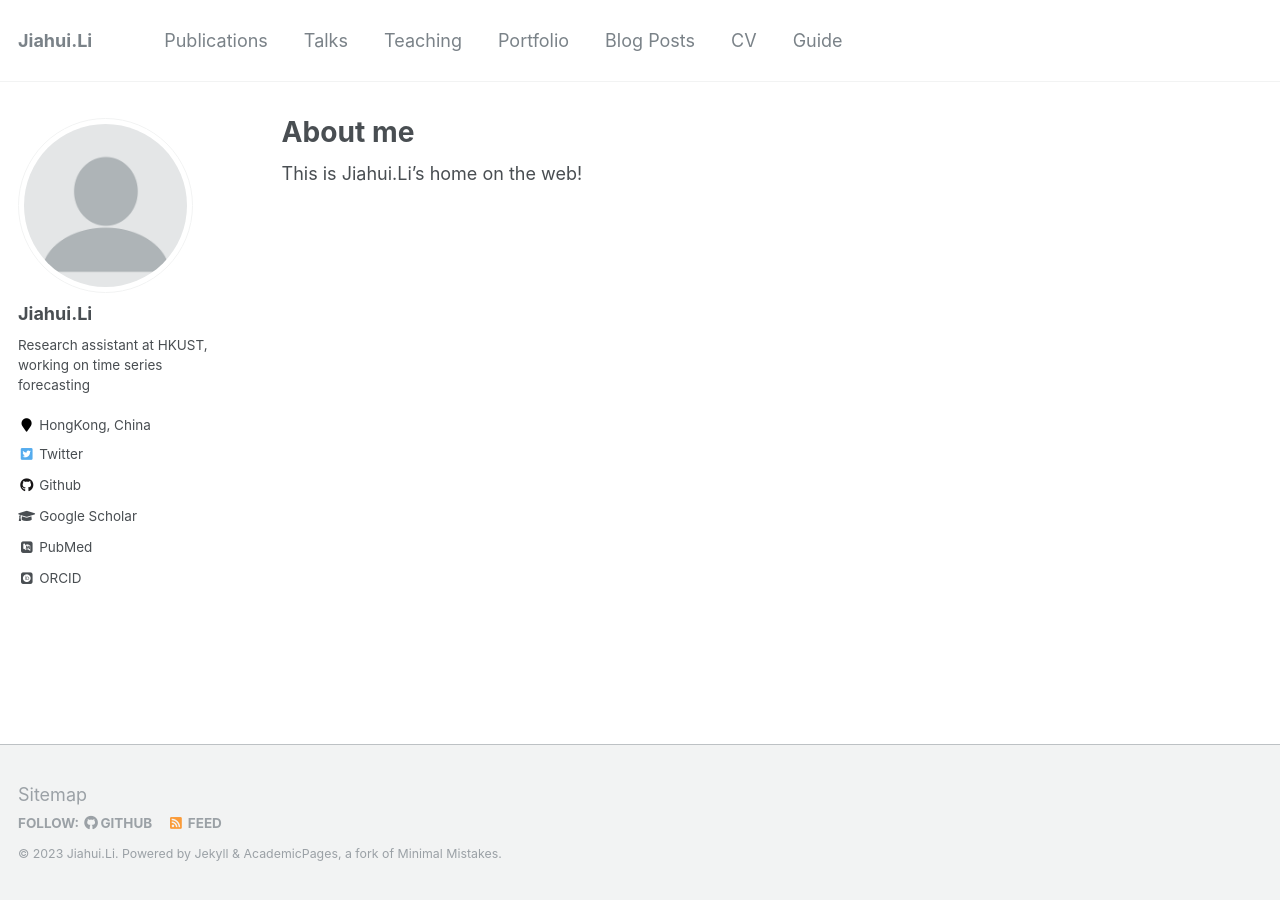
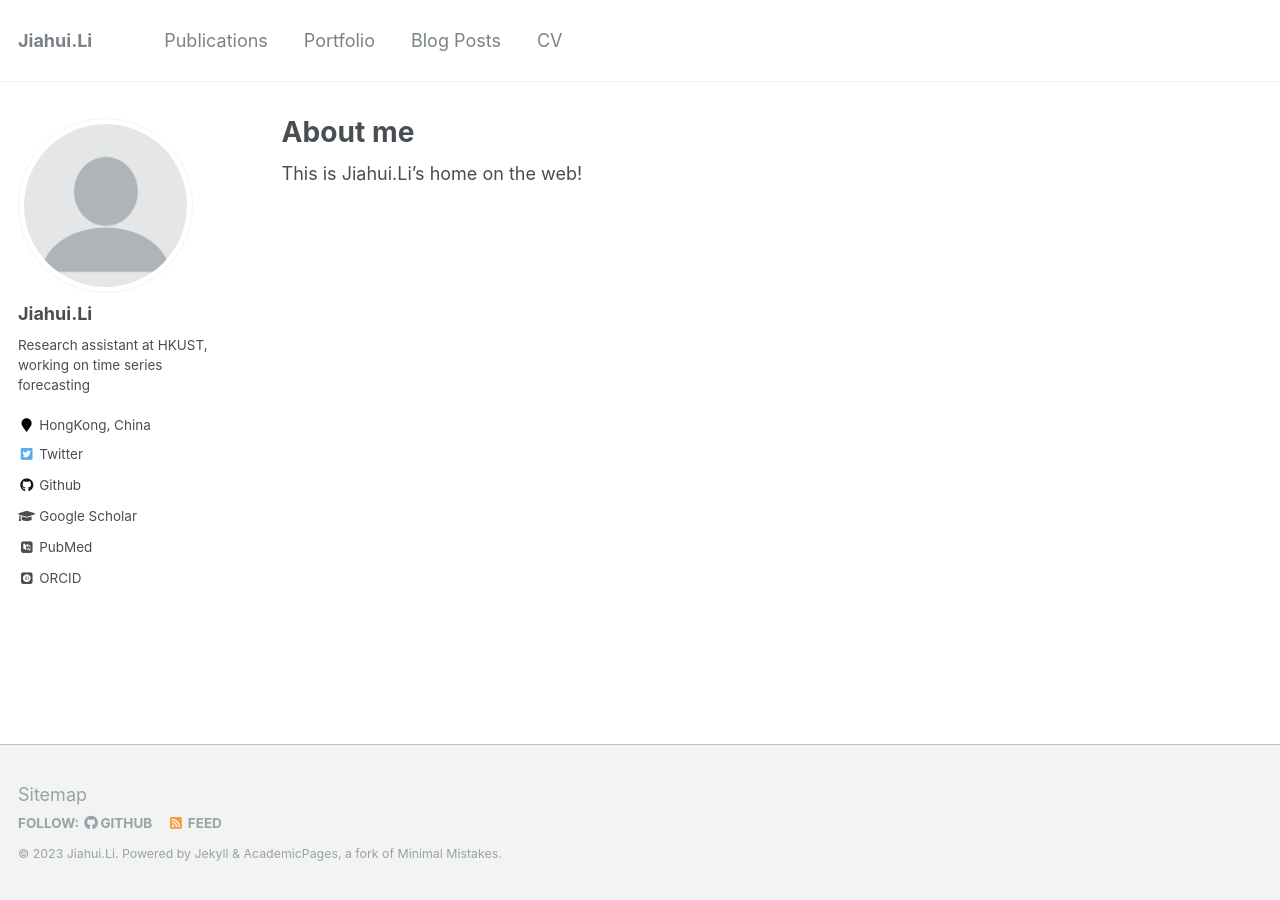
Before and after one commit to jimmylihui/jimmylihui.github.io, a Jekyll site: the page built from _pages/about.md, in a window 1280 px wide. Built offline with Jekyll 4.4.1, drawn with Linux system fonts in a browser that asks for light colours; some web fonts are replaced.

Commit message:
Update navigation.yml

```diff
--- a/_data/navigation.yml
+++ b/_data/navigation.yml
@@ -2,12 +2,6 @@
 main:
   - title: "Publications"
     url: /publications/
-
-  - title: "Talks"
-    url: /talks/
-
-  - title: "Teaching"
-    url: /teaching/
 
   - title: "Portfolio"
     url: /portfolio/
@@ -17,6 +11,3 @@ main:
 
   - title: "CV"
     url: /cv/
-
-  - title: "Guide"
-    url: /markdown/
```
